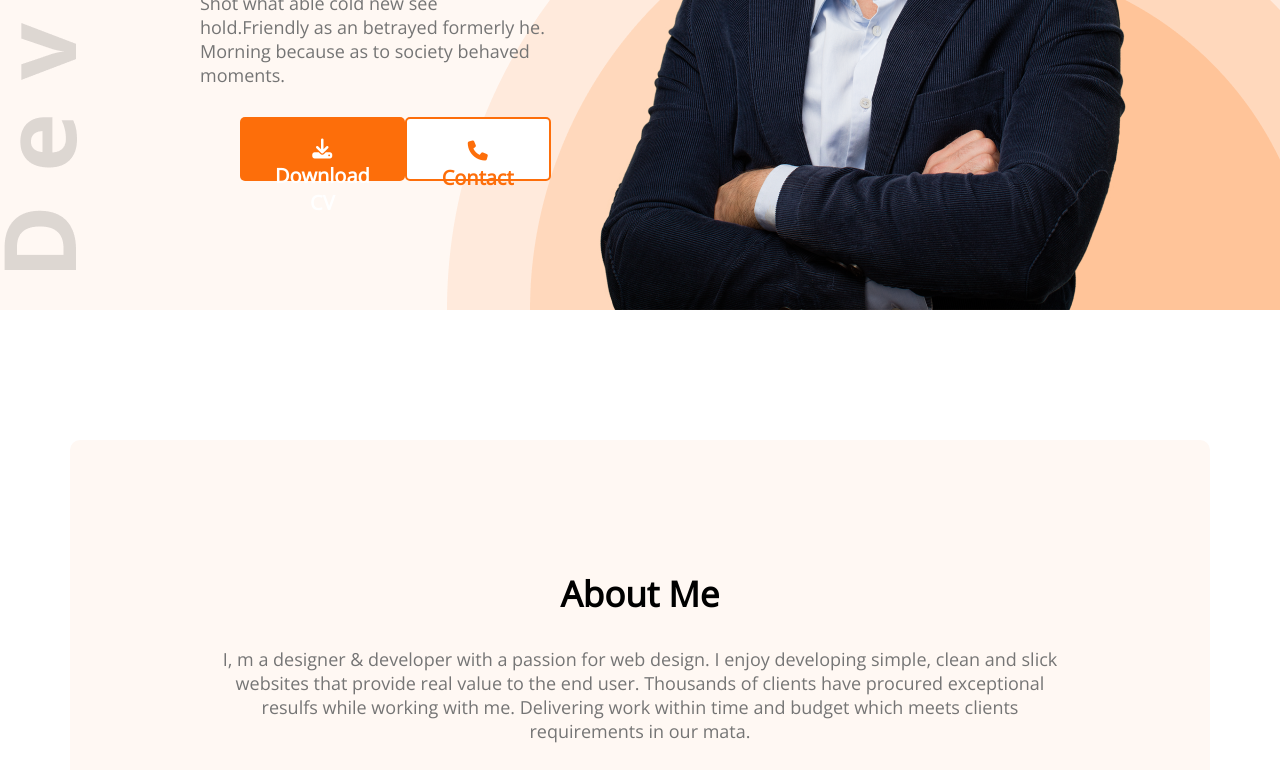
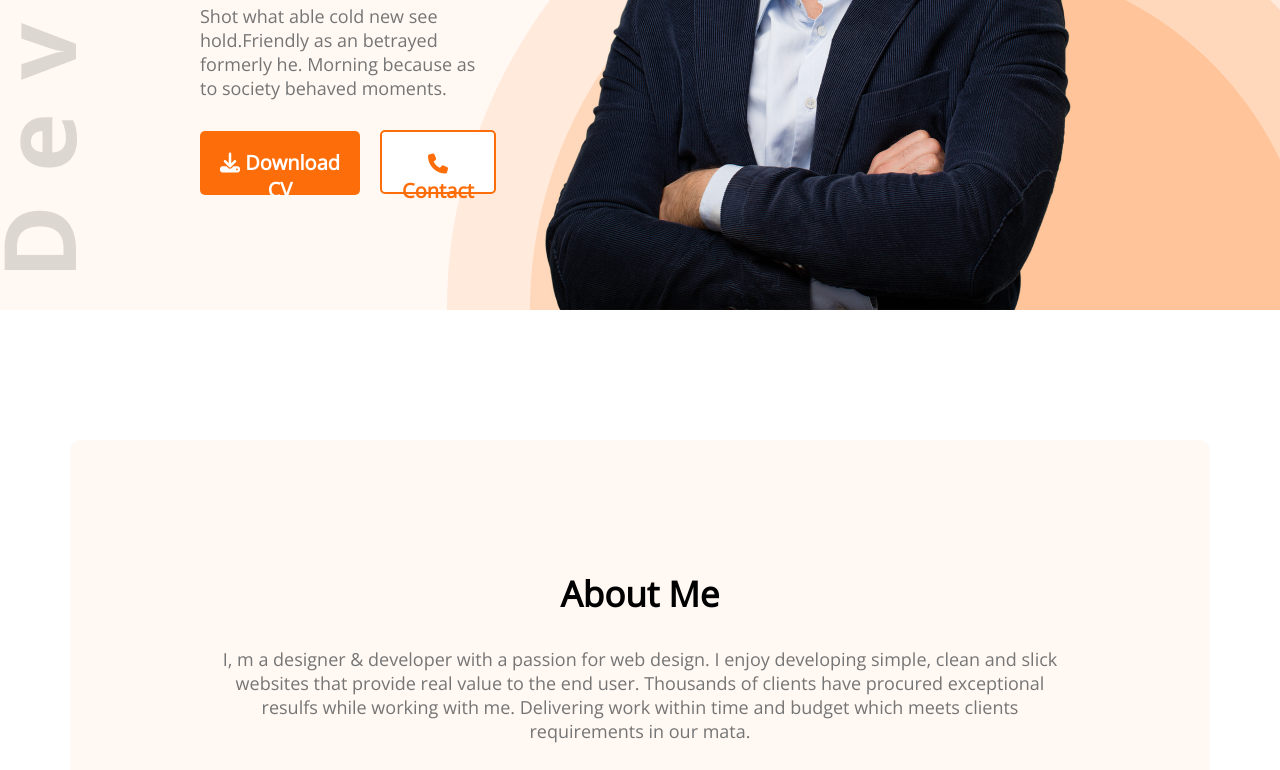
Before and after one commit to onlyyasad/developer-portfolio, a plain HTML site: page index.html in a window 1280 px wide. Shown: the part 532-1302 px from the top of the page. Drawn offline with nearby package versions, Linux system fonts and the light colour scheme.

Commit message:
button fixed

```diff
--- a/styles/portfolio.css
+++ b/styles/portfolio.css
@@ -15,7 +15,7 @@
     background: #FD6E0A;
     border-radius: 5px;
     border: 0;
-    padding: 18px 35px;
+    padding: 18px 20px;
 }
 .btn-contact{
     color: #FD6E0A;
@@ -25,7 +25,8 @@
     background: #ffffff;
     border-radius: 5px;
     border: 2px solid #FD6E0A;
-    padding: 18px 35px;
+    padding: 18px 20px;
+    margin-left: 20px;
 }
 /* header and navigation styles */
 nav {
@@ -83,10 +84,13 @@ nav li {
 }
 .banner ul{
     display: flex;
-    margin-left: 0;
+    align-items: center;
+    padding: 0;
 }
 .banner ul li{
     list-style: none;
+    padding: 0;
+
 
 }
 /* main section */
```
